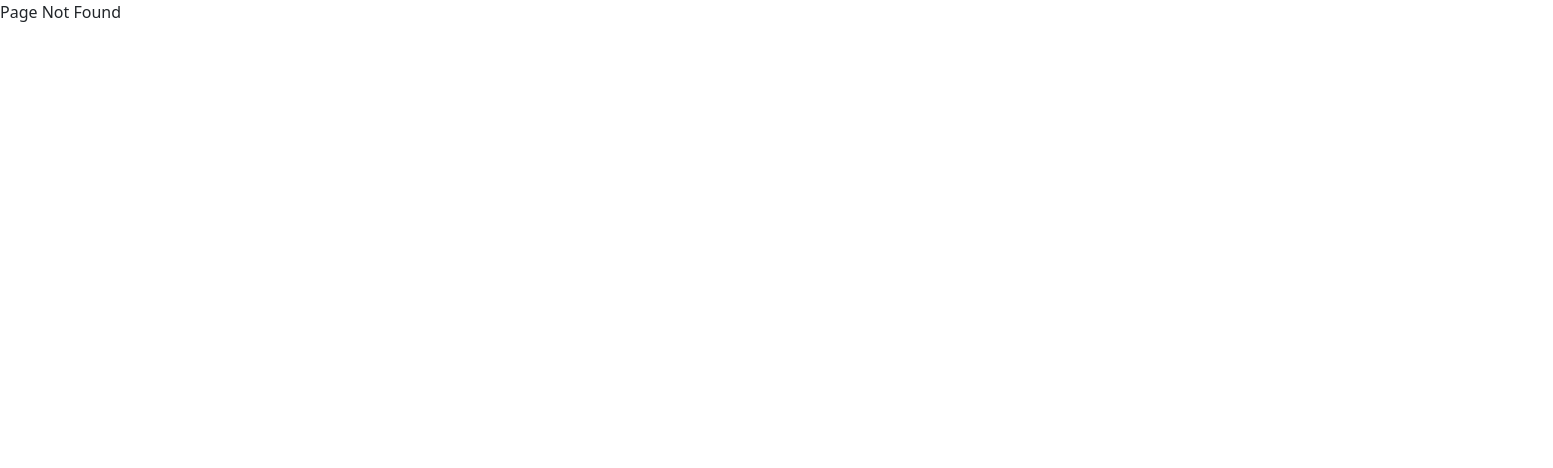
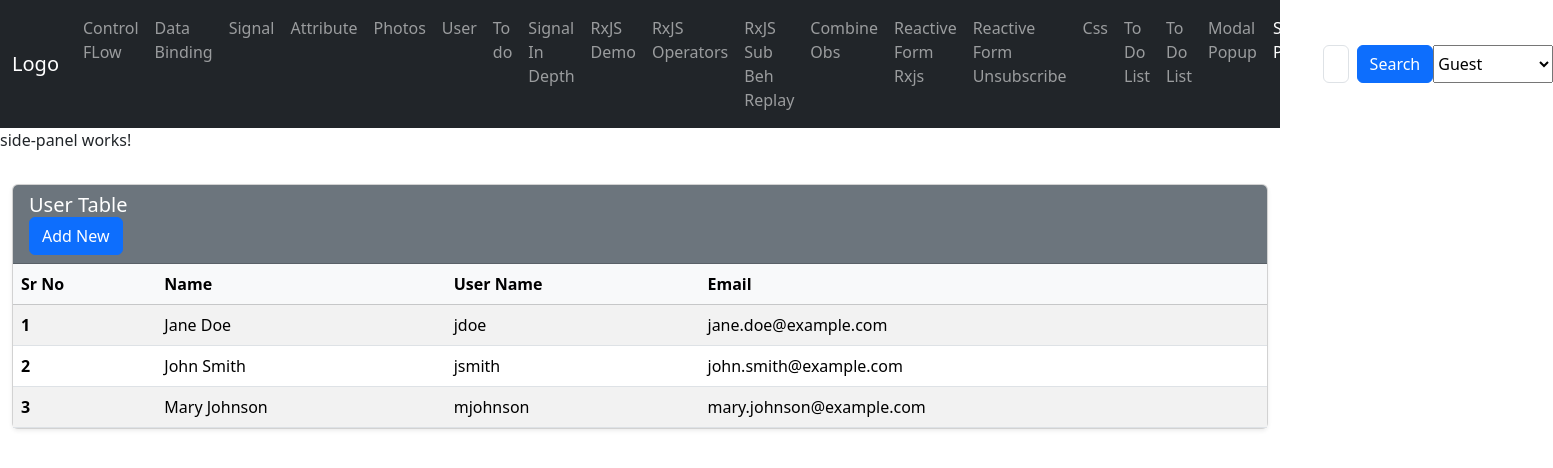
Before and after one commit to ajtech97/angular_20, an Angular app: page /sidepanel in a window 1280 px wide. Before the commit this address had no page. Shown: the top 468 px of the page, 1553 px wide, since content can reach past the window. Built offline with nearby package versions, Linux system fonts and the light colour scheme; sample sign-in values are in the browser's storage.

Commit message:
modal popup and side panel

```diff
--- a/src/app/app.routes.ts
+++ b/src/app/app.routes.ts
@@ -4,6 +4,8 @@ import { Attribute } from './components/attribute/attribute';
 import { CombineObs } from './components/combine-obs/combine-obs';
 import { ControlFlow } from './components/control-flow/control-flow';
 import { Crud } from './components/crud/crud';
+import { ModalPopup } from './components/crud/modal-popup/modal-popup';
+import { SidePanel } from './components/crud/side-panel/side-panel';
 import { Css } from './components/css/css';
 import { DataBinding } from './components/data-binding/data-binding';
 import { authGuard } from './components/gaurd/auth-guard';
@@ -121,6 +123,17 @@ export const routes: Routes = [
                 component: Crud,
                 canActivate: [authGuard]
             },
+            {
+                path: "modalpopup",
+                component: ModalPopup,
+                canActivate: [authGuard]
+            },
+            {
+                path: "sidepanel",
+                component: SidePanel,
+                canActivate: [authGuard]
+            },
+
         ]
     },
     {
--- /dev/null
+++ b/src/app/components/crud/modal-popup/modal-popup.html
@@ -0,0 +1,88 @@
+<div class="row">
+    <div class="col-6">
+        User List
+    </div>
+    <div class="col-6 text-end">
+        <button class="btn btn-primary" (click)="openModal()">Add new</button>
+    </div>
+</div>
+
+<div class="row">
+    <div class="col-12">
+        <table class="table table-bordered">
+            <thead>
+                <tr>
+                    <th>Sr no</th>
+                    <th>Name</th>
+                    <th>User Name</th>
+                    <th>Email</th>
+                </tr>
+            </thead>
+            <tbody>
+                <tr>
+                    <td>1</td>
+                    <td>1</td>
+                    <td>1</td>
+                    <td>1</td>
+                </tr>
+                <tr>
+                    <td>1</td>
+                    <td>1</td>
+                    <td>1</td>
+                    <td>1</td>
+                </tr>
+                <tr>
+                    <td>1</td>
+                    <td>1</td>
+                    <td>1</td>
+                    <td>1</td>
+                </tr>
+                <tr>
+                    <td>1</td>
+                    <td>1</td>
+                    <td>1</td>
+                    <td>1</td>
+                </tr>
+                <tr>
+                    <td>1</td>
+                    <td>1</td>
+                    <td>1</td>
+                    <td>1</td>
+                </tr>
+            </tbody>
+        </table>
+    </div>
+</div>
+
+<!-- Modal -->
+<div class="modal" #myModal>
+    <div class="modal-dialog">
+
+        <!-- Modal content-->
+        <div class="modal-content">
+            <div class="modal-header">
+                <h4 class="modal-title">Form</h4>
+            </div>
+            <div class="modal-body">
+                <div class="row">
+                    <div class="col-6">
+                        <label for="name">Name</label>
+                        <input type="text" class="form-control">
+                    </div>
+                    <div class="col-6">
+                        <label for="name">User Name</label>
+                        <input type="text" class="form-control">
+                    </div>
+                    <div class="col-6">
+                        <label for="name">Email</label>
+                        <input type="text" class="form-control">
+                    </div>
+                </div>
+            </div>
+            <div class="modal-footer">
+                <button type="button" class="btn btn-default" data-dismiss="modal" (click)="closeModal()">Close</button>
+            </div>
+        </div>
+
+    </div>
+</div>
--- /dev/null
+++ b/src/app/components/crud/modal-popup/modal-popup.ts
@@ -0,0 +1,25 @@
+import { Component, ElementRef, ViewChild, viewChild } from '@angular/core';
+
+@Component({
+  selector: 'app-modal-popup',
+  imports: [],
+  templateUrl: './modal-popup.html',
+  styleUrl: './modal-popup.css',
+})
+export class ModalPopup {
+
+  @ViewChild("myModal") formModal!: ElementRef
+
+  openModal() {
+    if (this.formModal) {
+      this.formModal.nativeElement.style.display = "block"
+    }
+  }
+
+  closeModal() {
+    if (this.formModal) {
+      this.formModal.nativeElement.style.display = "none"
+    }
+  }
+
+}
--- /dev/null
+++ b/src/app/components/crud/side-panel/side-panel.html
@@ -0,0 +1,81 @@
+<p>side-panel works!</p>
+<div class="container-fluid py-3">
+    <div class="row gx-4">
+        @if(isSidePanelOpen()){
+        <aside class="col-12 col-md-4 col-xl-3 mb-4">
+            <div class="card h-100 shadow-sm">
+                <div class="card-header bg-primary text-white">
+                    <h5 class="mb-0">Side Panel</h5>
+                    <button type="button" class="btn-close btn-close-white" aria-label="Close"
+                        (click)="closeSidePanel()"></button>
+                </div>
+                <div class="card-body">
+                    <p class="text-muted mb-3">Selected user details</p>
+                    <form>
+                        <div class="mb-3">
+                            <label for="srNo" class="form-label">Sr No</label>
+                            <input type="number" class="form-control" id="srNo" value="1">
+                        </div>
+                        <div class="mb-3">
+                            <label for="name" class="form-label">Name</label>
+                            <input type="text" class="form-control" id="name" value="Jane Doe">
+                        </div>
+                        <div class="mb-3">
+                            <label for="username" class="form-label">User Name</label>
+                            <input type="text" class="form-control" id="username" value="jdoe">
+                        </div>
+                        <div class="mb-3">
+                            <label for="email" class="form-label">Email</label>
+                            <input type="email" class="form-control" id="email" value="jane.doe@example.com">
+                        </div>
+                        <div class="d-grid">
+                            <button type="submit" class="btn btn-outline-primary">Save</button>
+                        </div>
+                    </form>
+                </div>
+            </div>
+        </aside>
+        }
+        <main [ngClass]="isSidePanelOpen() === true ? 'col-12 col-md-8 col-xl-9' : 'col-12 col-md-12 col-xl-12'">
+            <div class="card shadow-sm">
+                <div class="card-header bg-secondary text-white">
+                    <h5 class="mb-0">User Table</h5>
+                    <button (click)="openSidePanel()" class="btn btn-primary">Add New</button>
+                </div>
+                <div class="table-responsive">
+                    <table class="table table-striped table-hover align-middle mb-0">
+                        <thead class="table-light">
+                            <tr>
+                                <th scope="col">Sr No</th>
+                                <th scope="col">Name</th>
+                                <th scope="col">User Name</th>
+                                <th scope="col">Email</th>
+                            </tr>
+                        </thead>
+                        <tbody>
+                            <tr>
+                                <th scope="row">1</th>
+                                <td>Jane Doe</td>
+                                <td>jdoe</td>
+                                <td>jane.doe@example.com</td>
+                            </tr>
+                            <tr>
+                                <th scope="row">2</th>
+                                <td>John Smith</td>
+                                <td>jsmith</td>
+                                <td>john.smith@example.com</td>
+                            </tr>
+                            <tr>
+                                <th scope="row">3</th>
+                                <td>Mary Johnson</td>
+                                <td>mjohnson</td>
+                                <td>mary.johnson@example.com</td>
+                            </tr>
+                        </tbody>
+                    </table>
+                </div>
+            </div>
+        </main>
+
+    </div>
+</div>
--- /dev/null
+++ b/src/app/components/crud/side-panel/side-panel.ts
@@ -0,0 +1,22 @@
+import { NgClass } from '@angular/common';
+import { Component, signal, WritableSignal } from '@angular/core';
+
+@Component({
+  selector: 'app-side-panel',
+  imports: [NgClass],
+  templateUrl: './side-panel.html',
+  styleUrl: './side-panel.css',
+})
+export class SidePanel {
+
+  isSidePanelOpen: WritableSignal<boolean> = signal<boolean>(false)
+
+  openSidePanel() {
+    this.isSidePanelOpen.set(true)
+  }
+
+  closeSidePanel() {
+    this.isSidePanelOpen.set(false)
+  }
+
+}
--- a/src/app/components/layout/layout.html
+++ b/src/app/components/layout/layout.html
@@ -60,6 +60,12 @@
                 <li class="nav-item">
                     <a class="nav-link" routerLinkActive="active" routerLink="/crud">To Do List</a>
                 </li>
+                <li class="nav-item">
+                    <a class="nav-link" routerLinkActive="active" routerLink="/modalpopup">Modal Popup</a>
+                </li>
+                <li class="nav-item">
+                    <a class="nav-link" routerLinkActive="active" routerLink="/sidepanel">Side Panel</a>
+                </li>
 
             </ul>
             <form class="d-flex">
--- a/src/index.html
+++ b/src/index.html
@@ -1,5 +1,6 @@
 <!doctype html>
 <html lang="en">
+
 <head>
   <meta charset="utf-8">
   <title>Angular20</title>
@@ -9,7 +10,9 @@
   <link href="https://fonts.googleapis.com/css2?family=Roboto:wght@300;400;500&display=swap" rel="stylesheet">
   <link href="https://fonts.googleapis.com/icon?family=Material+Icons" rel="stylesheet">
 </head>
+
 <body>
   <app-root></app-root>
 </body>
+
 </html>
```
Also changed, not shown: src/app/components/crud/modal-popup/modal-popup.css (added), src/app/components/crud/side-panel/side-panel.css (added), 2 other files (tests, documents, lock files or other folders).
